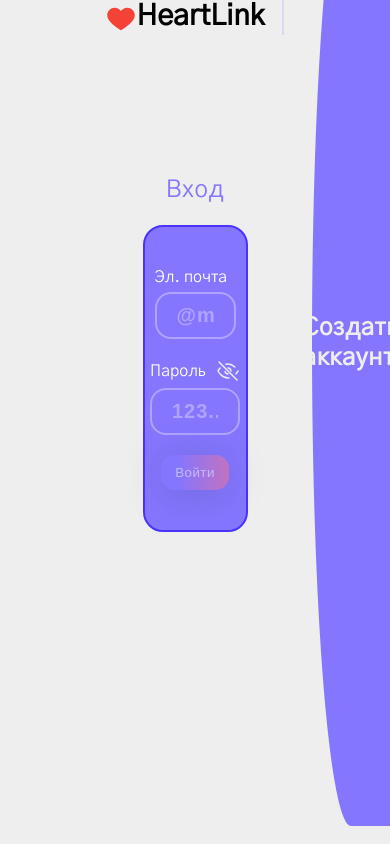
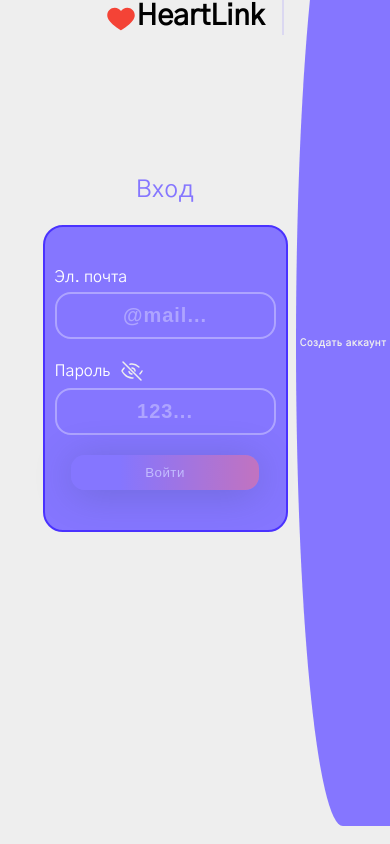
Before and after one commit to FOrcedbruh/HeartLink_client, a React app in the folder client/: page / in a window 390 px wide. Built offline with nearby package versions, Linux system fonts and the light colour scheme; the HTML template or start-up script is replaced by a standard one; a web font is replaced by a local one.

Commit message:
start responively done

```diff
--- a/client/src/app/components/Auth/Auth.module.scss
+++ b/client/src/app/components/Auth/Auth.module.scss
@@ -16,8 +16,13 @@
         justify-content: start;
         align-items: center;
         flex-direction: column;
-        @media screen and (max-width: 1400px) {
-            width: 30%;
+
+        @media screen and (max-width: 770px) {
+            width: 40%;
+        }
+        @media screen and (max-width: 500px) {
+            width: 70%;
+            margin-right: 60px;
         }
     }
 
@@ -34,6 +39,8 @@
         background-color: #8576FF;
         border-radius: 20px;
         color: #fff;
+
+
         div {
             display: flex;
             flex-direction: column;
@@ -86,9 +93,23 @@
     border-bottom-left-radius: 50%;
     cursor: pointer;
     user-select: none;
+
+    @media screen and (max-width: 770px) {
+        width: 22%;
+    }
+    @media screen and (max-width: 400px) {
+        width: 24%;
+    }
+
     h2 {
         color: #eee;
         font-weight: 600;
+        @media screen and (max-width: 770px) {
+            font-size: 16px;
+        }
+        @media screen and (max-width: 400px) {
+            font-size: 10px;
+        }
     }
 }
 
--- a/client/src/app/components/Auth/Auth.tsx
+++ b/client/src/app/components/Auth/Auth.tsx
@@ -2,6 +2,7 @@ import { useState } from 'react';
 import styles from './Auth.module.scss'
 import Login from './Login';
 import Reg from './Reg';
+import { motion } from 'framer-motion';
 
 const Auth: React.FC = () => {
 
@@ -15,9 +16,9 @@ const Auth: React.FC = () => {
                 <Login /> :
                 <Reg />
             }
-            <div className={styles.onToggle} onClick={() => setToggle(!toggle)}>
+            <motion.div whileHover={{ scaleX: 1.05 }} whileTap={{ scaleX: 1.1 }} className={styles.onToggle} onClick={() => setToggle(!toggle)}>
                 <h2>{toggle ? "Создать аккаунт" : "Войти"}</h2>
-            </div>
+            </motion.div>
         </section>
     )
 }
--- a/client/src/app/components/ConfirmModal/ConfirmModal.tsx
+++ b/client/src/app/components/ConfirmModal/ConfirmModal.tsx
@@ -4,9 +4,17 @@ import { Dispatch, SetStateAction } from 'react'
 import closeIcon from './../../../icons/closeIcon.svg'
 import { motion } from 'framer-motion'
 
+
+export enum ConfirmVariantEnum {
+    primary = "primary",
+    secondary = "secondary",
+    other = "other"
+}
+
+
 interface ConfirmModalPropsType {
     text: string,
-    variant: "primary" | "secondary" | "other",
+    variant: ConfirmVariantEnum,
     confirmFn: () => void,
     confirmBtnText?: string,
     onClose: Dispatch<SetStateAction<boolean>>
@@ -19,8 +27,8 @@ const ConfirmModal: React.FC<ConfirmModalPropsType> = ({ variant, text, confirmF
         <motion.section exit={{ opacity: 0}} className={styles.modal}>
             <motion.div initial={{opacity: 0, y: 20}} animate={{opacity: 1, y: 0}} exit={{opacity: 0, y: 20}}>
                 <motion.span onClick={() => onClose(false)} whileHover={{scale: 1.2}} whileTap={{scale: 0.8}} className={styles.closeBtn}><img src={closeIcon} width={20} height={20} alt="" /></motion.span>
-                {variant === "other" && <h2>{text}</h2>}
-                <h3>{variant === "primary" ? "Вы уверены, что хотите" : "Подвердите"} {text}?</h3>
+                {variant === ConfirmVariantEnum.other && <h2>{text}</h2>}
+                <h3>{variant === ConfirmVariantEnum.primary ? "Вы уверены, что хотите" : "Подвердите"} {text}?</h3>
                 <Button width='200px' height='40px' onClick={confirmFn} type='button'>{confirmBtnText ? confirmBtnText: "Подтвердить"}</Button>
             </motion.div>
         </motion.section>
--- a/client/src/app/pages/EditProfile/EditProfile.module.scss
+++ b/client/src/app/pages/EditProfile/EditProfile.module.scss
@@ -27,6 +27,15 @@
     h2.actionText {
         position: absolute;
         top: 5%;
+
+        @media only screen and (max-width: 1000px) {
+            top: 10%;
+            font-size: 16px;
+        }
+        @media only screen and (max-width: 1000px) {
+            top: 10%;
+            font-size: 12px;
+        }
     }
 
     .form {
@@ -40,6 +49,15 @@
         align-items: center;
         padding: 20px;
         gap: 30px;
+
+        @media only screen and (max-width: 1000px) {
+            width: 90%;
+        }
+        @media only screen and (max-width: 600px) {
+            width: 95%;
+            height: 70%;
+            margin-top: 50px;
+        }
 
         h3 {
             padding: 0;
--- a/client/src/app/pages/Feed/Card/Card.module.scss
+++ b/client/src/app/pages/Feed/Card/Card.module.scss
@@ -10,6 +10,13 @@
     flex-direction: column;
     border-radius: 16px;
     background-color: #fff;
+
+    @media screen and (max-width: 900px) {
+        width: 80%;
+    }
+    @media screen and (max-width: 900px) {
+        width: 98%;
+    }
 
     .like {
         margin-right: 20px;
@@ -107,6 +114,13 @@
                     max-height: 100%;
                     max-width: 100%;
                     border-radius: 10px;
+
+                    @media only screen and (max-width: 900px) {
+                        height: 80%;
+                    }
+                    @media only screen and (max-width: 500px) {
+                        height: 50%;
+                    }
                 }
             }
 
--- a/client/src/app/pages/Profile/Profile.module.scss
+++ b/client/src/app/pages/Profile/Profile.module.scss
@@ -44,11 +44,11 @@
             height: fit-content;
 
             @media only screen and (max-width: 1100px) {
-                width: 80%;
+                width: 90%;
             }
 
             @media only screen and (max-width: 600px) {
-                width: 90%;
+                width: 98%;
             }
 
             p.tag {
@@ -164,6 +164,10 @@
     align-items: center;
     height: fit-content;
 
+    @media only screen and (max-width: 900p) {
+        width: 100%;
+    }
+
     .swiper {
         display: flex;
         justify-content: center;
--- a/client/src/app/pages/Profile/Profile.tsx
+++ b/client/src/app/pages/Profile/Profile.tsx
@@ -4,7 +4,7 @@ import { useEffect, useRef, useState } from 'react'
 import { IProfile } from '../../../types/IProfile'
 import { IUser } from '../../../types/IUser'
 import { setEndAge } from '../../../utils/utils'
-import { Hobby } from '../../components/Hobby/Hobby'
+import { Hobby, HobbyStatus } from '../../components/Hobby/Hobby'
 import { Button } from '../../components/Button/Button'
 import { AHandlers } from '../../../api/auth/handlers'
 import { useNavigate } from 'react-router-dom'
@@ -20,6 +20,7 @@ import { LoaderWindow } from '../../components/Loader/Loader'
 import logoutIcon from './../../../icons/logout.svg'
 import { ModalFiles } from './ModalFiles/ModalFiles'
 import ConfirmModal from '../../components/ConfirmModal/ConfirmModal'
+import { ConfirmVariantEnum } from '../../components/ConfirmModal/ConfirmModal'
 import trashIcon from './../../../icons/trashIcon.svg'
 import { PHandlers } from '../../../api/profiles/handlers'
 import { useMessage } from '../../zustand/useMessage'
@@ -104,7 +105,7 @@ const Profile: React.FC = () => {
     return (
         <section className={styles.window}>
             <AnimatePresence>
-                {logoutConfirm && <ConfirmModal confirmBtnText='Выйти' variant="primary" text='выйти из аккаунта' confirmFn={logout} onClose={setLogoutConfirm}/>}
+                {logoutConfirm && <ConfirmModal confirmBtnText='Выйти' variant={ConfirmVariantEnum.primary} text='выйти из аккаунта' confirmFn={logout} onClose={setLogoutConfirm}/>}
             </AnimatePresence>
             <AnimatePresence>
                 {modalOpen && <ModalFiles modalOpen={modalOpen} access_token={access_token} setModalOpen={setModalOpen}/>}
@@ -183,7 +184,7 @@ const Profile: React.FC = () => {
                         <div className={styles.hobbies}>
                             {profile?.hobbies.map(hobby => {
                                 return (
-                                    <Hobby status='primary' key={hobby} hobby={hobby}/>
+                                    <Hobby status={HobbyStatus.primary} key={hobby} hobby={hobby}/>
                                 )
                             })}
                         </div>
```
